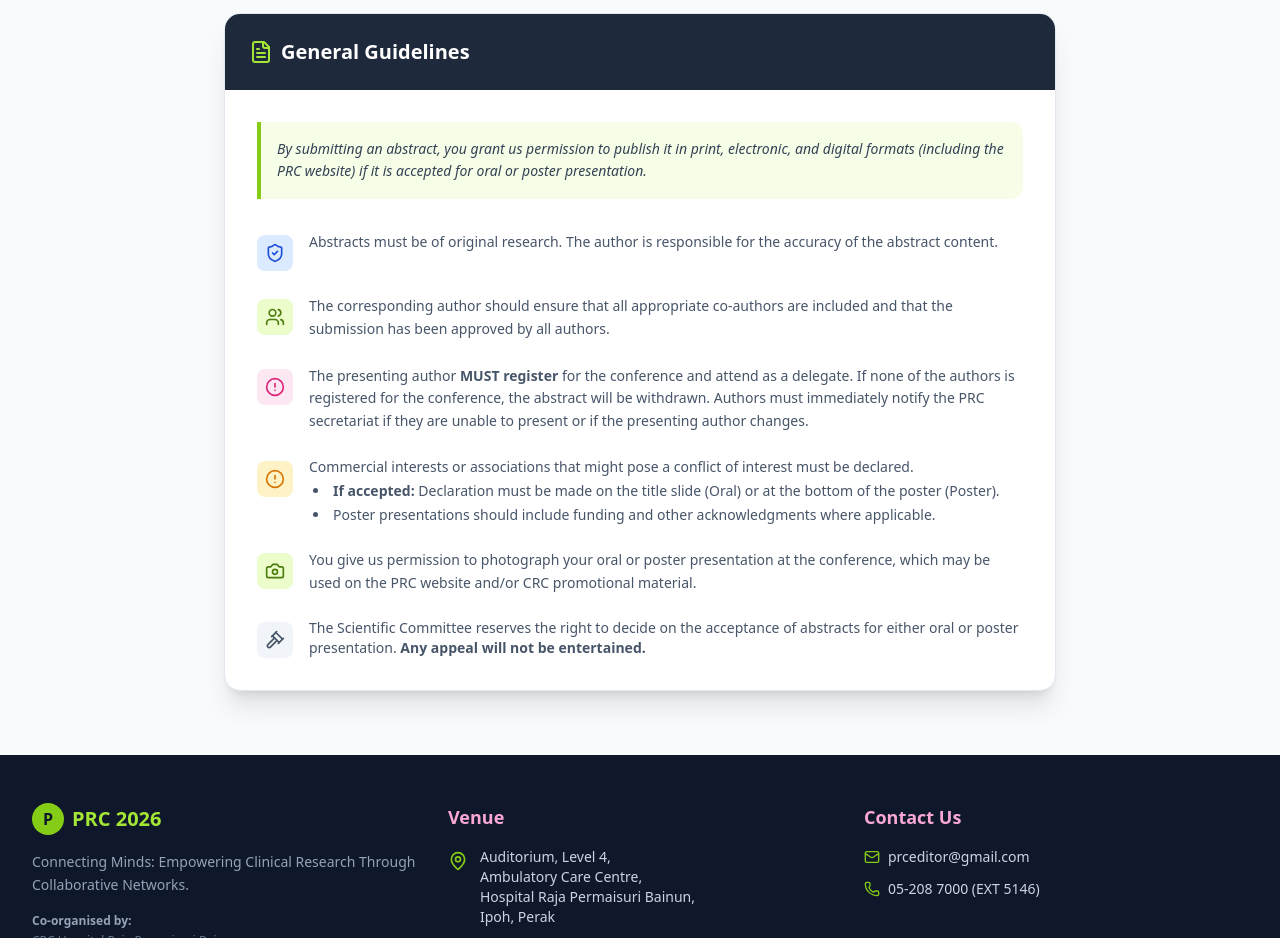
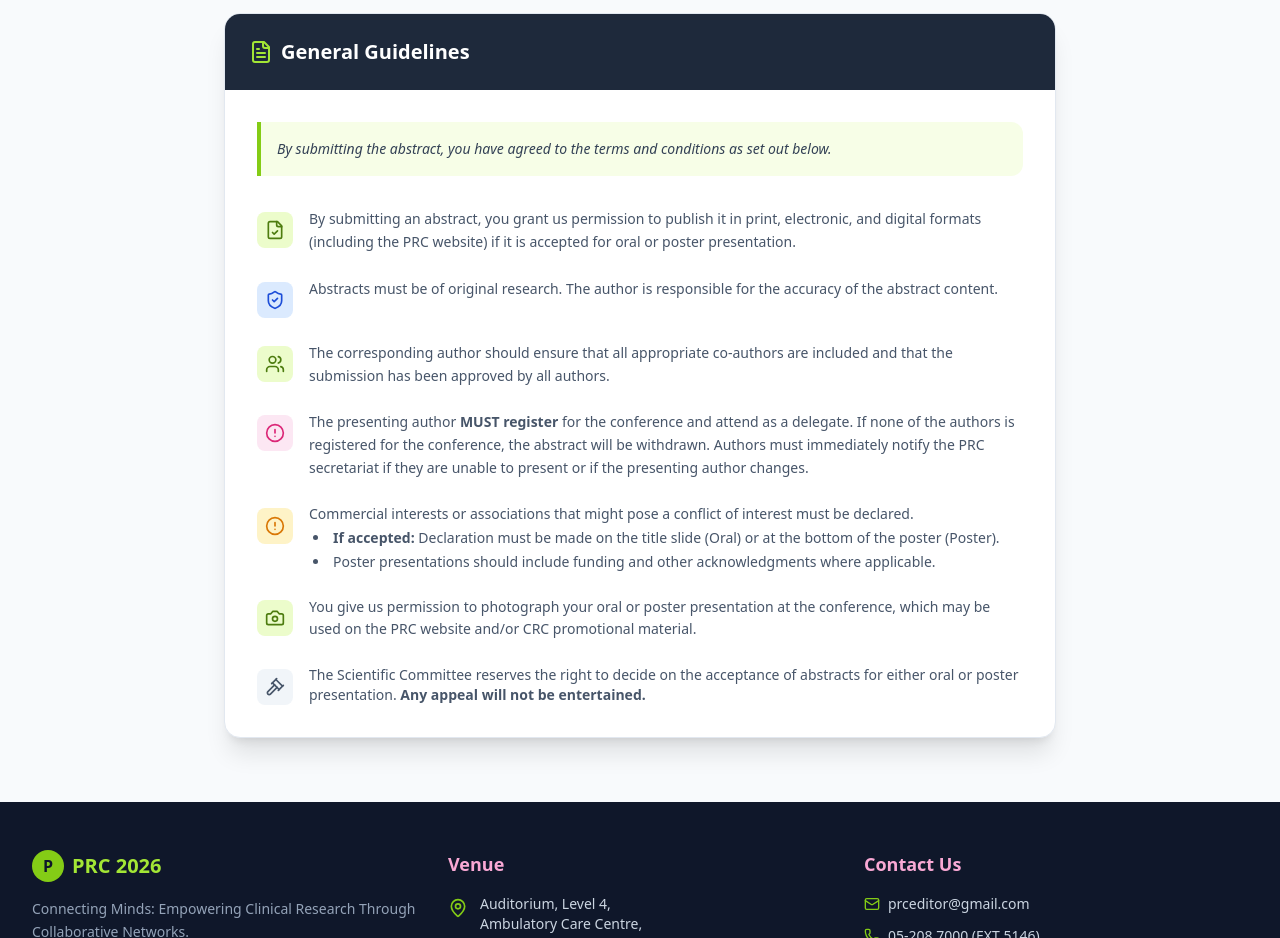
Before and after one commit to limxj1985/-limxj1985-Work, a React (Vite) app: page /#/abstract-submission in a window 1280 px wide. Shown: the part 1600-2538 px from the top of the page. Built offline with nearby package versions, Linux system fonts and the light colour scheme.

Commit message:
Update AbstractSubmission.tsx

```diff
--- a/pages/AbstractSubmission.tsx
+++ b/pages/AbstractSubmission.tsx
@@ -186,7 +186,7 @@ const AbstractSubmission: React.FC = () => {
            </div>
         </div>
 
-        {/* General Guidelines Section (Standardized with Oral Presentation Page) */}
+        {/* General Guidelines Section */}
         <div className="bg-white rounded-2xl shadow-xl border border-slate-200 overflow-hidden">
 
            <div className="bg-slate-800 p-6">
@@ -198,14 +198,24 @@ const AbstractSubmission: React.FC = () => {
 
            <div className="p-8">
 
-              {/* The Highlighted Agreement Statement (Standardized) */}
+              {/* Highlighted Agreement Statement (UPDATED) */}
               <div className="bg-lime-50 border-l-4 border-lime-500 p-4 rounded-r-xl mb-8">
                  <p className="text-slate-700 text-sm font-medium italic leading-relaxed">
-                    By submitting an abstract, you grant us permission to publish it in print, electronic, and digital formats (including the PRC website) if it is accepted for oral or poster presentation.
+                    By submitting the abstract, you have agreed to the terms and conditions as set out below.
                  </p>
               </div>
 
               <div className="space-y-6">
+
+                  {/* Publication Permission (MOVED HERE) */}
+                  <div className="flex gap-4 items-start">
+                     <div className="mt-1 bg-lime-100 p-2 rounded-lg text-lime-700">
+                        <FileCheck className="w-5 h-5" />
+                     </div>
+                     <p className="text-slate-600 leading-relaxed text-sm">
+                        By submitting an abstract, you grant us permission to publish it in print, electronic, and digital formats (including the PRC website) if it is accepted for oral or poster presentation.
+                     </p>
+                  </div>
 
                   {/* Originality */}
                   <div className="flex gap-4 items-start">
```
